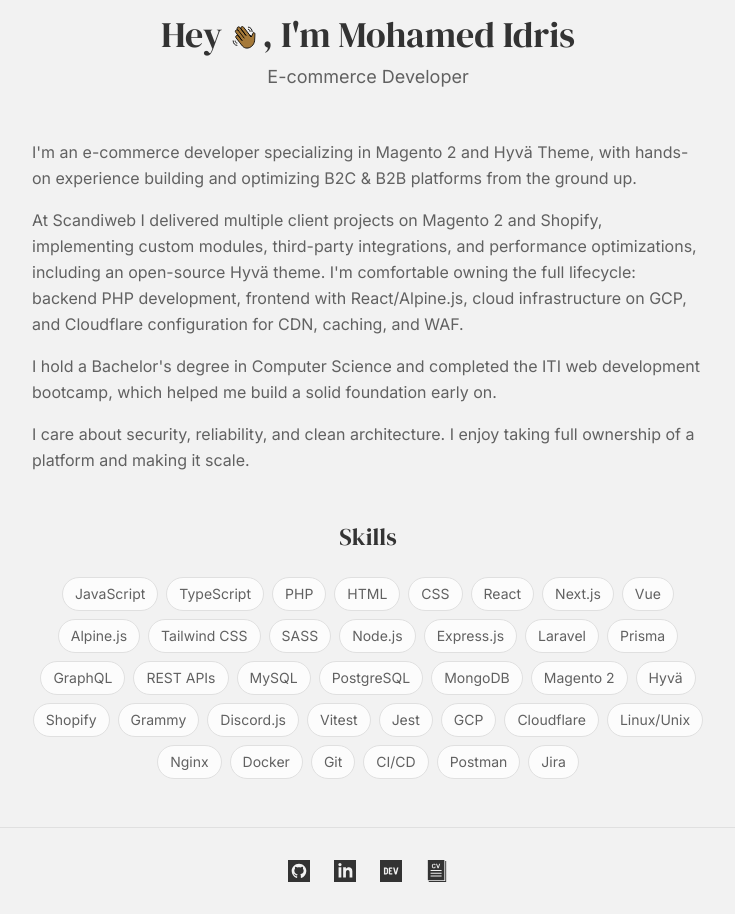
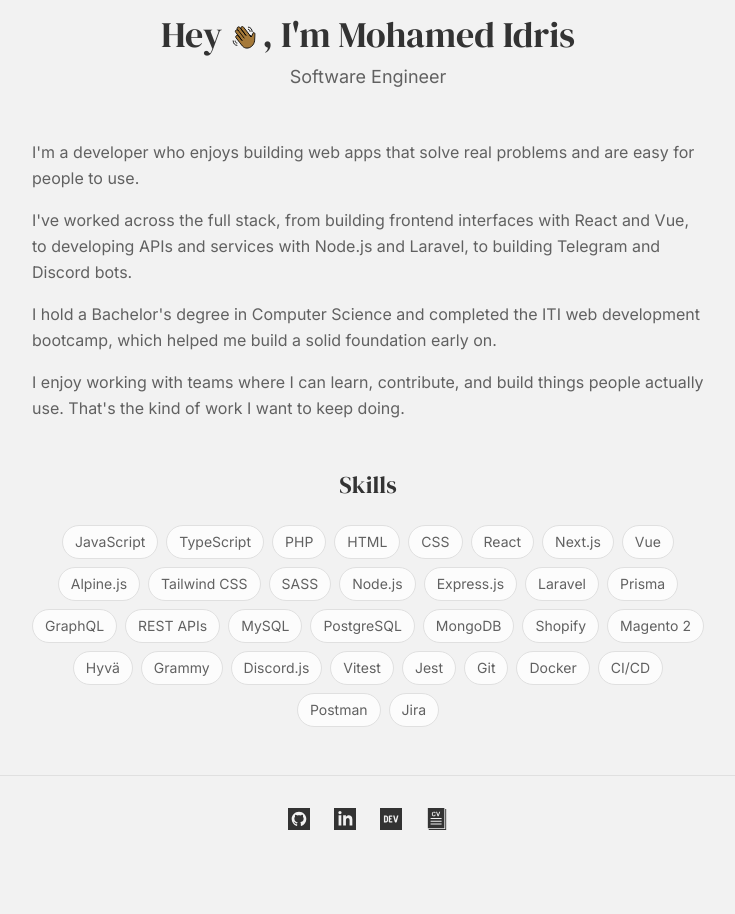
Before and after one commit to edriso/portfolio, a React (Vite) app: page / in a window 1280 px wide. Shown: the part 340-1254 px from the top of the page, without its empty margins (272-1007 px from the left). After the commit the page ends 1202 px from the top, so only its background shows below. Built offline with nearby package versions, Linux system fonts and the light colour scheme; no server answers.

Commit message:
Revert "Tailor portfolio for e-commerce developer role"
This reverts commit a8636a4ffa95e460a2a77fcbc9d9e08b51fea5c9.

```diff
--- a/index.html
+++ b/index.html
@@ -5,22 +5,22 @@
     <meta name="viewport" content="width=device-width, initial-scale=1.0" />
     <meta
       name="description"
-      content="Mohamed Idris — E-commerce Developer specializing in Magento 2, Hyvä Theme, and B2C/B2B platforms. Experienced with GCP, Cloudflare, PHP, and full-stack development."
+      content="Mohamed Idris — Software Engineer skilled in React, Node.js, TypeScript, PHP, and more. Check out my projects, skills, and what people say about working with me."
     />
     <meta
       name="keywords"
-      content="Mohamed Idris, e-commerce developer, Magento 2 developer, Hyvä Theme, Magento developer, PHP developer, GCP, Cloudflare, B2B B2C e-commerce, full stack developer, portfolio"
+      content="Mohamed Idris, software engineer, web developer, React developer, Node.js, TypeScript, frontend engineer, full stack developer, portfolio"
     />
     <link rel="canonical" href="https://edriso.netlify.app/" />
 
     <!-- Open Graph -->
     <meta
       property="og:title"
-      content="Mohamed Idris — E-commerce Developer"
+      content="Mohamed Idris — Software Engineer"
     />
     <meta
       property="og:description"
-      content="E-commerce developer specializing in Magento 2, Hyvä Theme, and B2C/B2B platforms. See my work and what colleagues say about me."
+      content="Software engineer who builds web apps with React, Node.js, TypeScript, PHP, and more. See my work and what colleagues say about me."
     />
     <meta
       property="og:image"
@@ -34,11 +34,11 @@
     <meta name="twitter:card" content="summary_large_image" />
     <meta
       name="twitter:title"
-      content="Mohamed Idris — E-commerce Developer"
+      content="Mohamed Idris — Software Engineer"
     />
     <meta
       name="twitter:description"
-      content="E-commerce developer specializing in Magento 2, Hyvä Theme, and B2C/B2B platforms. See my work and what colleagues say about me."
+      content="Software engineer who builds web apps with React, Node.js, TypeScript, PHP, and more. See my work and what colleagues say about me."
     />
     <meta
       name="twitter:image"
@@ -52,32 +52,26 @@
         "@type": "Person",
         "name": "Mohamed Idris",
         "url": "https://edriso.netlify.app",
-        "jobTitle": "E-commerce Developer",
-        "description": "E-commerce developer specializing in Magento 2, Hyvä Theme, and building scalable B2C/B2B platforms with GCP and Cloudflare.",
+        "jobTitle": "Software Engineer",
+        "description": "Software engineer who enjoys building web apps that solve real problems and are easy for people to use.",
         "knowsAbout": [
-          "Magento 2",
-          "Hyvä Theme",
-          "PHP",
           "JavaScript",
           "TypeScript",
           "React",
           "Node.js",
           "Vue.js",
+          "PHP",
           "Laravel",
           "MySQL",
+          "MongoDB",
           "GraphQL",
           "REST APIs",
-          "Google Cloud Platform",
-          "Cloudflare",
-          "Linux",
-          "Nginx",
           "Docker",
           "Git",
           "Tailwind CSS",
           "E-commerce",
-          "B2B",
-          "B2C",
-          "Shopify"
+          "Shopify",
+          "Magento"
         ],
         "alumniOf": {
           "@type": "EducationalOrganization",
@@ -106,7 +100,7 @@
       href="https://fonts.googleapis.com/css2?family=DM+Serif+Display&family=Inter:wght@400;500&family=Fira+Code&display=swap"
       rel="stylesheet"
     />
-    <title>Mohamed Idris — E-commerce Developer</title>
+    <title>Mohamed Idris — Software Engineer</title>
   </head>
   <body>
     <div id="root"></div>
--- a/src/App.jsx
+++ b/src/App.jsx
@@ -10,7 +10,7 @@
 import Contact from './pages/Contact';
 
 const PAGE_TITLES = {
-  '/': 'Mohamed Idris — E-commerce Developer',
+  '/': 'Mohamed Idris — Software Engineer',
   '/projects': 'Projects — Mohamed Idris',
   '/kudos': 'Kudos & Testimonials — Mohamed Idris',
   '/contact': 'Contact — Mohamed Idris',
--- a/src/pages/About.jsx
+++ b/src/pages/About.jsx
@@ -27,23 +27,18 @@
   'PostgreSQL',
   'MongoDB',
   // E-commerce
+  'Shopify',
   'Magento 2',
   'Hyvä',
-  'Shopify',
   // Bots
   'Grammy',
   'Discord.js',
   // Testing
   'Vitest',
   'Jest',
-  // Infrastructure & Security
-  'GCP',
-  'Cloudflare',
-  'Linux/Unix',
-  'Nginx',
-  'Docker',
   // DevOps & Tools
   'Git',
+  'Docker',
   'CI/CD',
   'Postman',
   'Jira',
@@ -72,23 +67,19 @@
           />
           , I&apos;m Mohamed Idris
         </h1>
-        <p className="text-muted text-lg">E-commerce Developer</p>
+        <p className="text-muted text-lg">Software Engineer</p>
       </div>
 
       {/* Bio */}
       <div className="max-w-2xl space-y-4 text-muted leading-relaxed mb-12">
         <p>
-          I&apos;m an e-commerce developer specializing in Magento 2 and
-          Hyvä Theme, with hands-on experience building and optimizing
-          B2C &amp; B2B platforms from the ground up.
+          I&apos;m a developer who enjoys building web apps that solve real
+          problems and are easy for people to use.
         </p>
         <p>
-          At Scandiweb I delivered multiple client projects on Magento 2 and
-          Shopify, implementing custom modules, third-party integrations, and
-          performance optimizations, including an open-source Hyvä theme. I&apos;m
-          comfortable owning the full lifecycle: backend PHP development, frontend
-          with React/Alpine.js, cloud infrastructure on GCP, and Cloudflare
-          configuration for CDN, caching, and WAF.
+          I&apos;ve worked across the full stack, from building frontend
+          interfaces with React and Vue, to developing APIs and services with
+          Node.js and Laravel, to building Telegram and Discord bots.
         </p>
         <p>
           I hold a Bachelor&apos;s degree in Computer Science and completed the
@@ -96,8 +87,9 @@
           early on.
         </p>
         <p>
-          I care about security, reliability, and clean architecture. I enjoy
-          taking full ownership of a platform and making it scale.
+          I enjoy working with teams where I can learn, contribute, and build
+          things people actually use. That&apos;s the kind of work I want to
+          keep doing.
         </p>
       </div>
 
```
